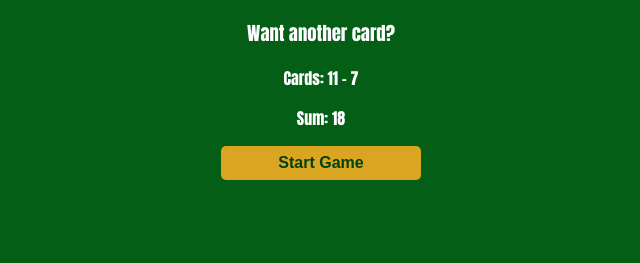
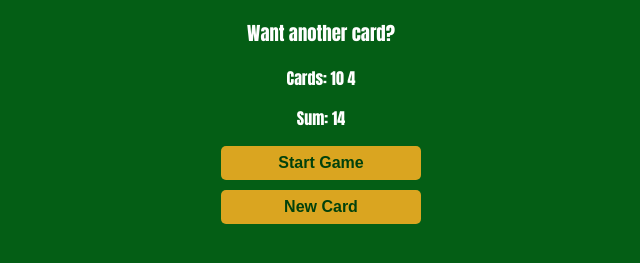
Before and after one commit to JocelwithL/Blackjack-Game, a plain HTML site: page index.html in a window 1280 px wide. Both pictures are taken after a click on the button "Start Game". Shown: the part 73-336 px from the top of the page, without its empty margins (319-959 px from the left). Drawn offline with Linux system fonts and the light colour scheme.

Commit message:
Update BlackJack game by generating random number and restricting players to get another card once dead

```diff
--- a/index.html
+++ b/index.html
@@ -10,9 +10,12 @@
 <body>
     <h1>BlackJack</h1>
     <h3 id="message-el">Want to play a round?</h3>
-    <p id="card-el">Cards:</p>
+    <p id="card-el">Cards: </p>
     <p id="sum-el">Sum:</p>
     <button id="start-btn" onclick="startGame()">Start Game</button>
+    <br>
+    <button id="new-card-btn" onclick="getNewCard()">New Card</button>
+    <p id="player-el"></p>
 </body>
 <script src="script.js"></script>
 </html>
--- a/script.js
+++ b/script.js
@@ -1,17 +1,43 @@
-let firstCard = 11;
-let secondCard = 7;
-let sum = firstCard + secondCard;
+let cards = [];
+let sum = 0;
 let hasBlackJack = false;
-let isAlive = true;
+let isAlive = false;
 let message = "";
 let sumEl = document.getElementById("sum-el");
 let messageEl = document.getElementById("message-el");
 let cardEl = document.querySelector("#card-el");
+// let playerName = "Jocel";
+// let playerChips = 145;
+// let playerEl = document.getElementById("player-el");
 
+// playerEl.innerHTML = playerName + ": $" + playerChips;
 
+function getRandomCard() {
+     let randomNum = Math.floor(Math.random() * 13) + 1;
+     if(randomNum > 10) {
+        return 10;
+    }
+
+    else if (randomNum === 1) {
+        return 11;
+    }
+
+    else {
+        return randomNum
+    }
+}
 
 
 function startGame() {
+    isAlive = true;
+    let firstCard = getRandomCard();
+    let secondCard = getRandomCard();
+    cards = [firstCard, secondCard];
+    sum = firstCard + secondCard;
+    renderGame()
+}
+
+function renderGame() {
 if (sum < 21) {
     message = "Want another card?";
 }
@@ -23,8 +49,23 @@ else {
     message = "You're out!";
     isAlive = false;
 }
+
 sumEl.innerHTML = "Sum: " + sum;
-cardEl.innerHTML = "Cards: " + firstCard + " - " + secondCard;
+cardEl.innerHTML = "Cards: "
+for(let i=0; i < cards.length; i++) {
+    cardEl.innerHTML += cards[i] + " ";
+}
 messageEl.innerHTML = message;
-console.log(message)
 }
+
+function getNewCard() {
+    if (hasBlackJack === false && isAlive === true) {
+        let anotherCard = getRandomCard();
+        sum = sum + anotherCard;
+        cards.push(anotherCard)
+        renderGame()
+    }
+
+}
+
+// 3:21:00
--- a/style.css
+++ b/style.css
@@ -29,3 +29,25 @@ h1 {
     background-color: rgb(199, 145, 8);
 
 }
+
+#new-card-btn {
+    margin-top: 10px;
+    width: 200px;
+    height: 34px;
+    border: none;
+    border-radius: 5px;
+    background-color: goldenrod;
+    color: rgb(1, 65, 12);
+    font-size: 16px;
+    font-weight: 600;
+    cursor: pointer;
+}
+
+#new-card-btn:hover {
+    background-color: rgb(238, 176, 18);
+}
+
+#new-card-btn:active {
+    background-color: rgb(199, 145, 8);
+
+}
```
